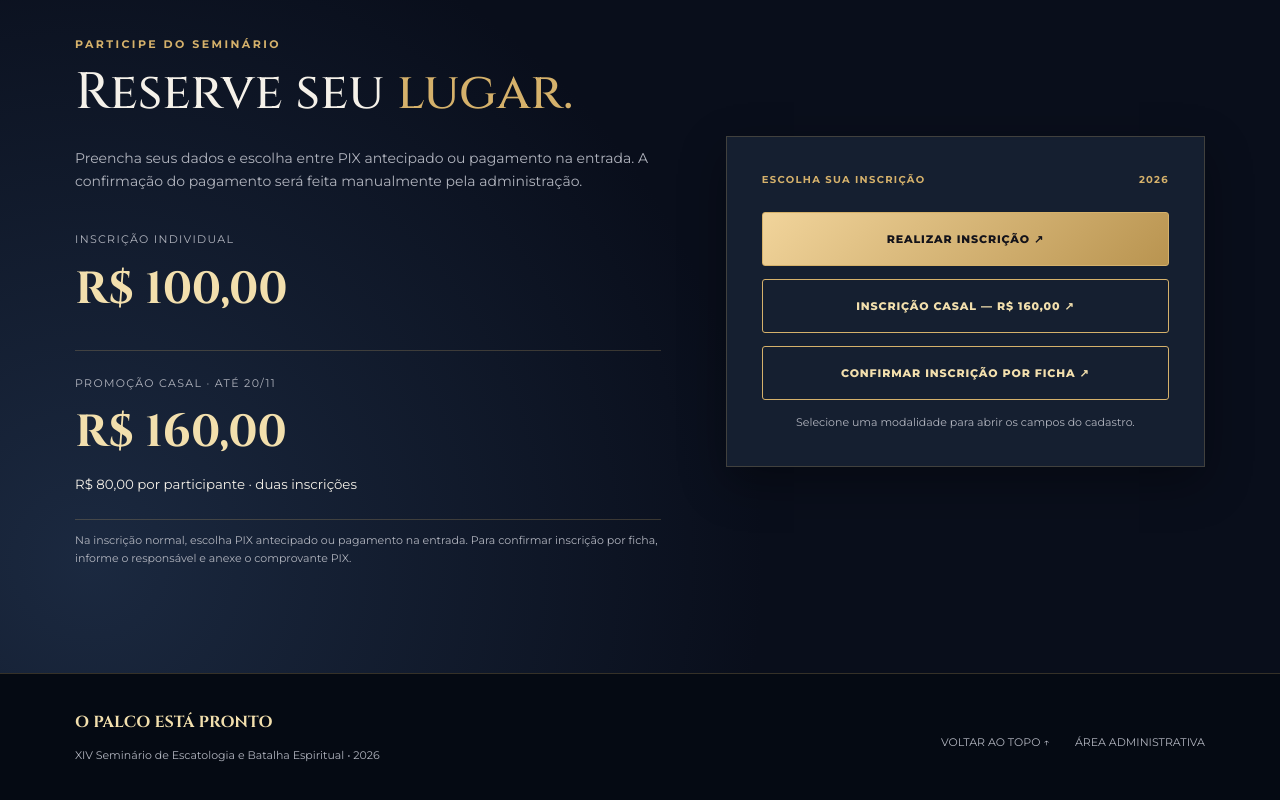
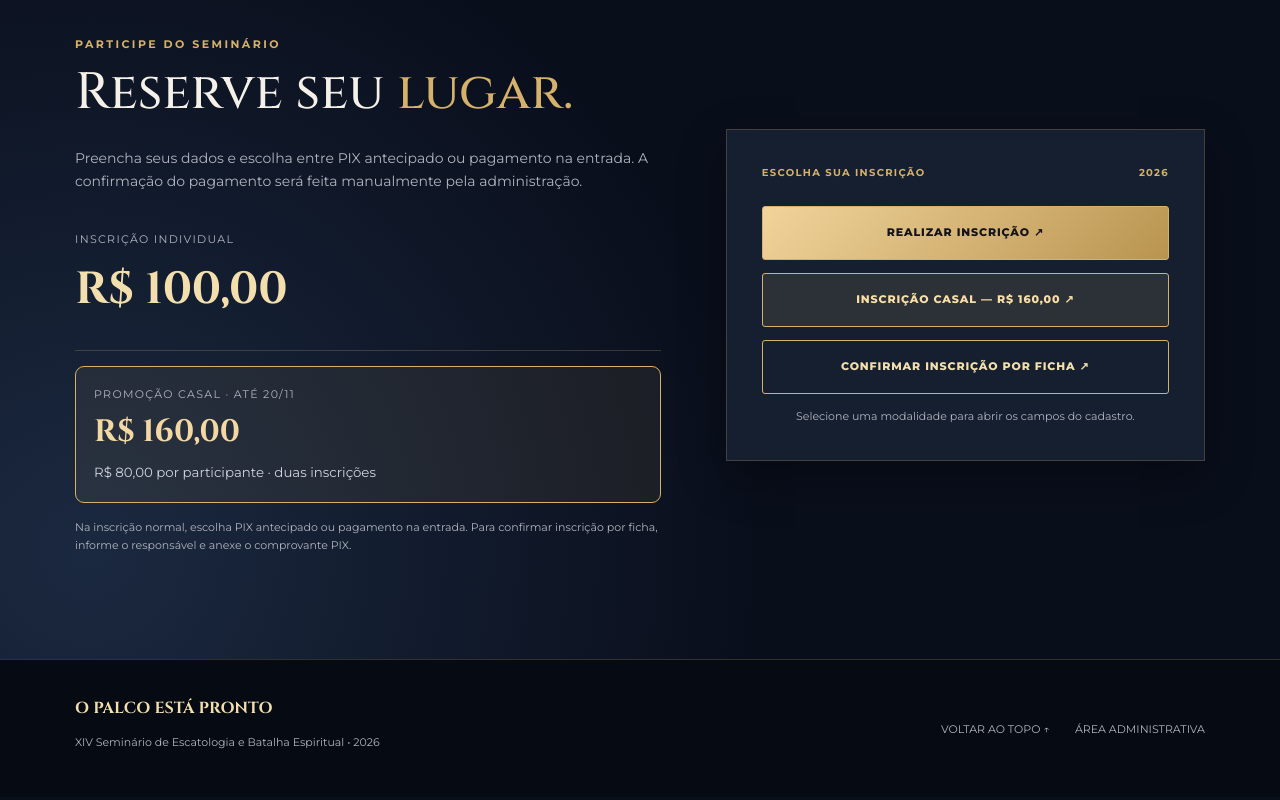
Before and after one commit to mlkcollegeformation/escatologia-2026, a plain HTML site: page index.html in a window 1280 px wide. Shown: the part 2308-3108 px from the top of the page. Drawn offline with nearby package versions, Linux system fonts and the light colour scheme.

Commit message:
Adicionar modalidade promocional de casal ate 20 de novembro com dois cadastros

```diff
--- a/styles.css
+++ b/styles.css
@@ -144,3 +144,6 @@
 .registration-download-notice strong{display:block;color:var(--gold2);font-family:Montserrat,Arial,sans-serif;font-size:clamp(16px,2vw,21px);line-height:1.5;letter-spacing:.025em;text-transform:uppercase}
 .registration-download-icon{display:flex;flex:0 0 50px;align-items:center;justify-content:center;width:50px;height:50px;border-radius:50%;background:var(--gold);color:#090e1b;font-size:30px;font-weight:800}
 @media(max-width:540px){.registration-download-notice{padding:17px 14px;gap:12px;align-items:flex-start}.registration-download-notice strong{font-size:16px;line-height:1.45}.registration-download-icon{flex-basis:38px;width:38px;height:38px;font-size:23px}}
+
+/* Inscrição de casal, promocional até 20/11/2026 */
+.couple-promo-price{margin:15px 0;padding:18px;background:rgba(213,177,107,.08);border:1px solid #d5b16b;border-radius:9px}.couple-promo-price strong{display:block;font-size:31px;color:#f3d8a3}.couple-promo-price small{display:block;color:#d0d4dd}.couple-note{color:#e8c98b;font-weight:700;font-size:12px;line-height:1.5;padding:12px;background:#242032;border-radius:7px}#couple-extra-fields:not([hidden]){display:grid;gap:13px;margin:14px 0}#open-couple-registration:not([hidden]){border-color:#d5b16b;color:#f8dea7;background:rgba(213,177,107,.12)}
```
